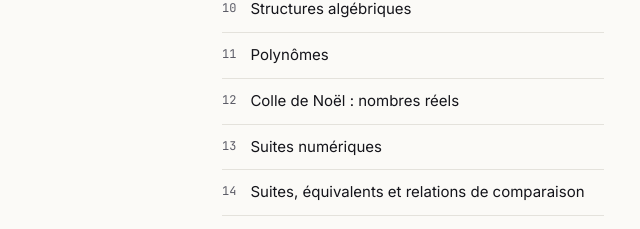
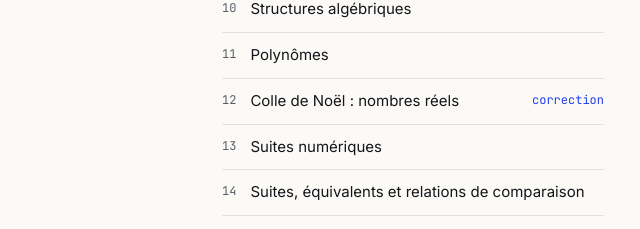
Before and after one commit to matteomiannay/matteomiannay.github.io, a plain HTML site: page enseignement.html in a window 1280 px wide. Shown: the part 1047-1276 px from the top of the page, 174-814 px from the left. Drawn offline with Linux system fonts and the light colour scheme; animation ran at ten frames a second.

Commit message:
Ajoute les éléments de correction de la colle 12 (MPSI3)
- mpsi/colle12edc.pdf, qui n'était lié nulle part, devient
  mpsi/colle-12-mpsi3-elements-de-correction.pdf.
- Les sujets de colles acceptent un champ facultatif « cor » : un lien
  « correction » s'affiche alors à côté du sujet. Utilisé pour la colle 12.
- README : explique comment ajouter une correction.

Co-Authored-By: Claude Opus 5.5 <noreply@anthropic.com>
Claude-Session: https://claude.ai/code/session_012eysHCLm8pYTySUgSHj5mu

```diff
--- a/enseignement.html
+++ b/enseignement.html
@@ -122,7 +122,7 @@
         { file: "mpsi/colle-9-mpsi3-debut-des-groupes-analyse.pdf", name: "Début des groupes, analyse" },
         { file: "mpsi/colle-10-mpsi3-structures-algebriques.pdf", name: "Structures algébriques" },
         { file: "mpsi/colle-11-mpsi3-polynomes.pdf", name: "Polynômes" },
-        { file: "mpsi/colle-12-mpsi3-colle-de-noel-nombres-reels.pdf", name: "Colle de Noël : nombres réels" },
+        { file: "mpsi/colle-12-mpsi3-colle-de-noel-nombres-reels.pdf", name: "Colle de Noël : nombres réels", cor: "mpsi/colle-12-mpsi3-elements-de-correction.pdf" },
         { file: "mpsi/colle-13-mpsi3-suites-numeriques.pdf", name: "Suites numériques" },
         { file: "mpsi/colle-14-mpsi3-suites-equivalents-et-relations-de-comparaisons.pdf", name: "Suites, équivalents et relations de comparaison" },
         { file: "mpsi/colle-15-mpsi3-calcul-matriciel.pdf", name: "Calcul matriciel" },
--- a/site.js
+++ b/site.js
@@ -55,6 +55,14 @@
         a.href = s.file; a.target = '_blank'; a.rel = 'noopener';
         a.textContent = s.name;
         li.appendChild(a);
+        if (s.cor) {
+          var c = document.createElement('a');
+          c.className = 'cor';
+          c.href = s.cor; c.target = '_blank'; c.rel = 'noopener';
+          c.textContent = 'correction';
+          c.setAttribute('aria-label', 'Éléments de correction : ' + s.name);
+          li.appendChild(c);
+        }
         ul.appendChild(li);
       });
       panel.appendChild(ul);
--- a/style.css
+++ b/style.css
@@ -221,6 +221,11 @@ a.dev-title:hover, .dev-title a:hover { text-decoration-color: var(--accent); }
 .tab .count { font-family: var(--mono); font-size: 11px; opacity: .7; margin-left: 4px; }
 .colles-list { margin: 0; padding: 0; list-style: none; columns: 2; column-gap: 40px; counter-reset: c; }
 .colles-list li { break-inside: avoid; counter-increment: c; border-bottom: 1px solid var(--line); }
+.colles-list li { display: flex; align-items: baseline; gap: 12px; }
+.colles-list li > a:first-child { flex: 1; min-width: 0; }
+.colles-list a.cor { flex-shrink: 0; font-family: var(--mono); font-size: 12px; color: var(--accent); }
+.colles-list a.cor::before { content: none; }
+.colles-list a.cor:hover { text-decoration: underline; }
 .colles-list a { display: flex; gap: 14px; padding: 10px 0; text-decoration: none; font-size: 15px; }
 .colles-list a::before { content: counter(c, decimal-leading-zero); font-family: var(--mono); font-size: 12px; color: var(--muted); padding-top: 2px; }
 @media (max-width: 720px) { .colles-list { columns: 1; } }
```
Also changed, not shown: 3 other files.
